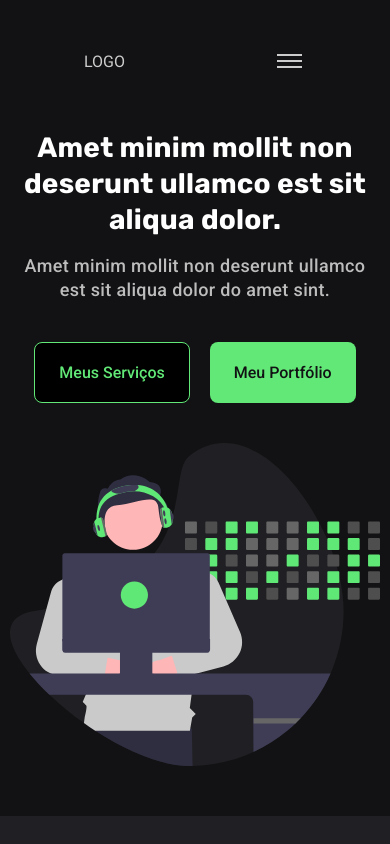
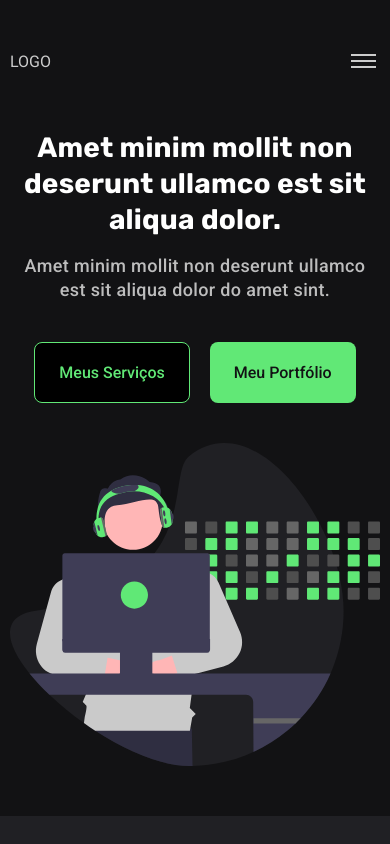
Before and after one commit to auggustus6/iniciodesign-web, a React (Vite) app: page / in a window 390 px wide. Shown: the top 844 px of the page. Built offline with nearby package versions, Linux system fonts and the light colour scheme.

Commit message:
Test gap menu mobile

```diff
--- a/src/components/NavBar/NavBar.module.css
+++ b/src/components/NavBar/NavBar.module.css
@@ -1,24 +1,7 @@
-*,
-*::after,
-*::before {
-  margin: 0;
-  box-sizing: border-box;
-}
-html {
-  font-size: 62.5%;
-}
-
-body {
-  font-size: 1.6rem;
-}
-
-li {
-  list-style: none;
-}
-
 a {
   text-decoration: none;
   color: rgb(204, 204, 204);
+  font-size: 1.6rem;
 }
 
 .nav {
@@ -61,6 +44,7 @@ a {
     position: fixed;
     top: 0;
     right: 0;
+    justify-content: space-between;
   }
   .navToggler {
     display: block;
@@ -77,12 +61,13 @@ a {
     background: #121214;
     flex-direction: column;
     transform: translateX(100%);
+    gap: 10rem;
   }
 }
 /* Active Class */
 .navActive {
   transform: translateX(0%);
-  transition: 0.2s;
+  transition: 0.5s;
 }
 
 /* Toggle Icon Animation */
```
